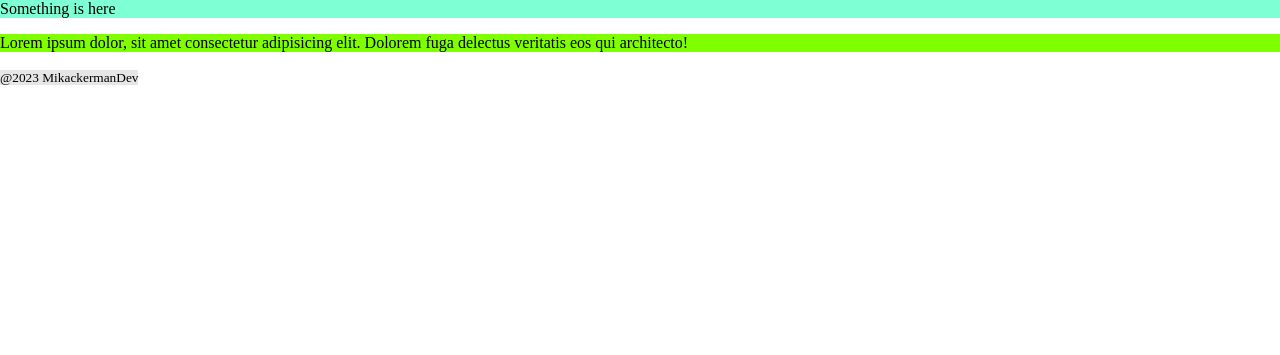
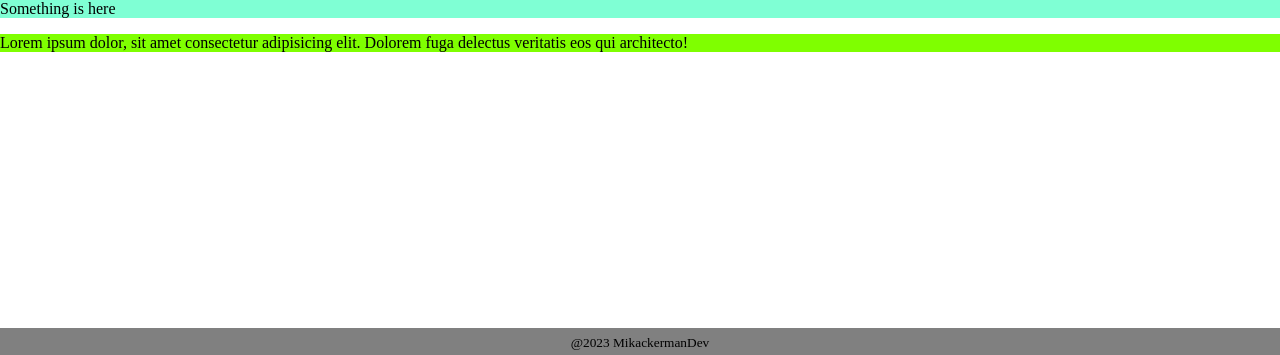
Before and after one commit to MikackermanDev/PERSO_Memo-Vite, a React (Vite) app: page / in a window 1280 px wide. Shown: the part 442-797 px from the top of the page. Built offline with nearby package versions, Linux system fonts and the light colour scheme.

Commit message:
fixed footer

```diff
--- a/src/Footer/Footer.css
+++ b/src/Footer/Footer.css
@@ -1,3 +1,9 @@
 .foot {
-	background-color: rgb(128, 128, 128, 0.2);
+	position: fixed;
+	width: 100%;
+	min-height: 30px;
+	line-height: 30px;
+	bottom: 0;
+	background-color: gray;
+	text-align: center;
 }
```
